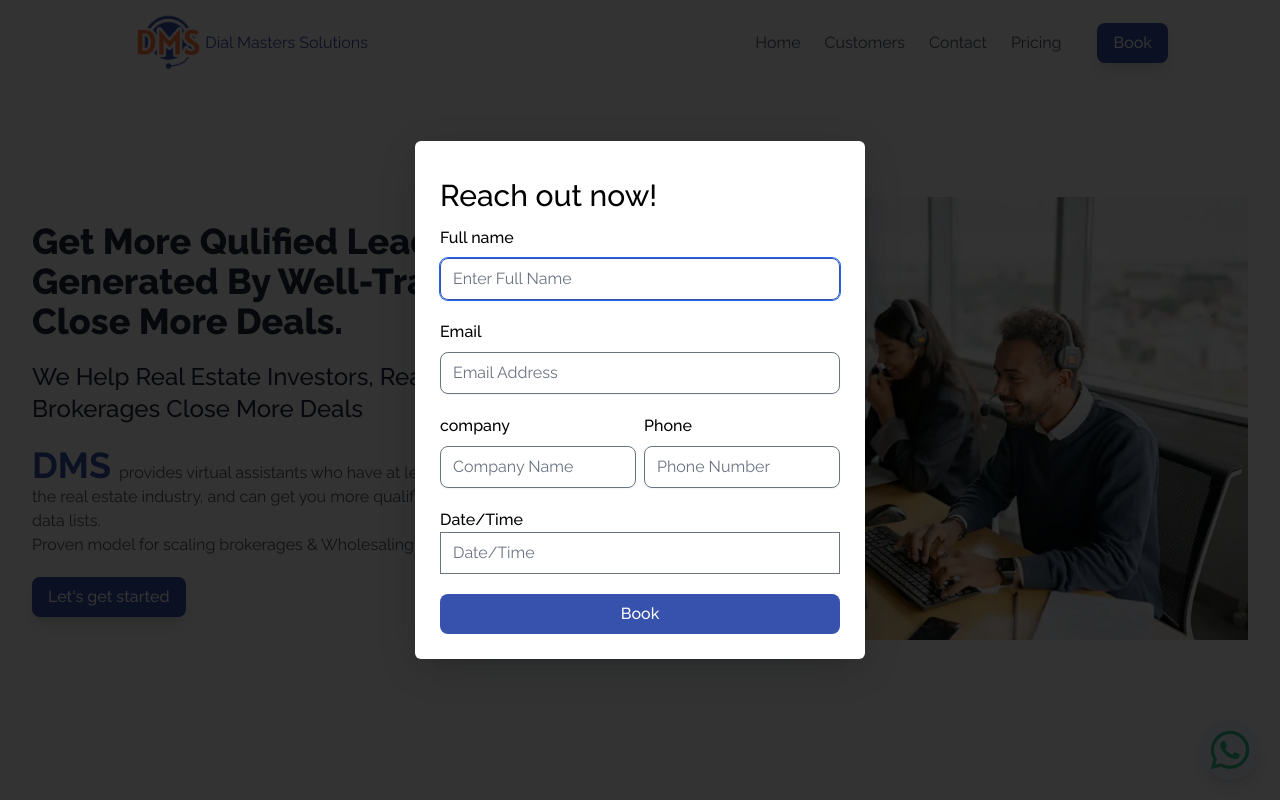
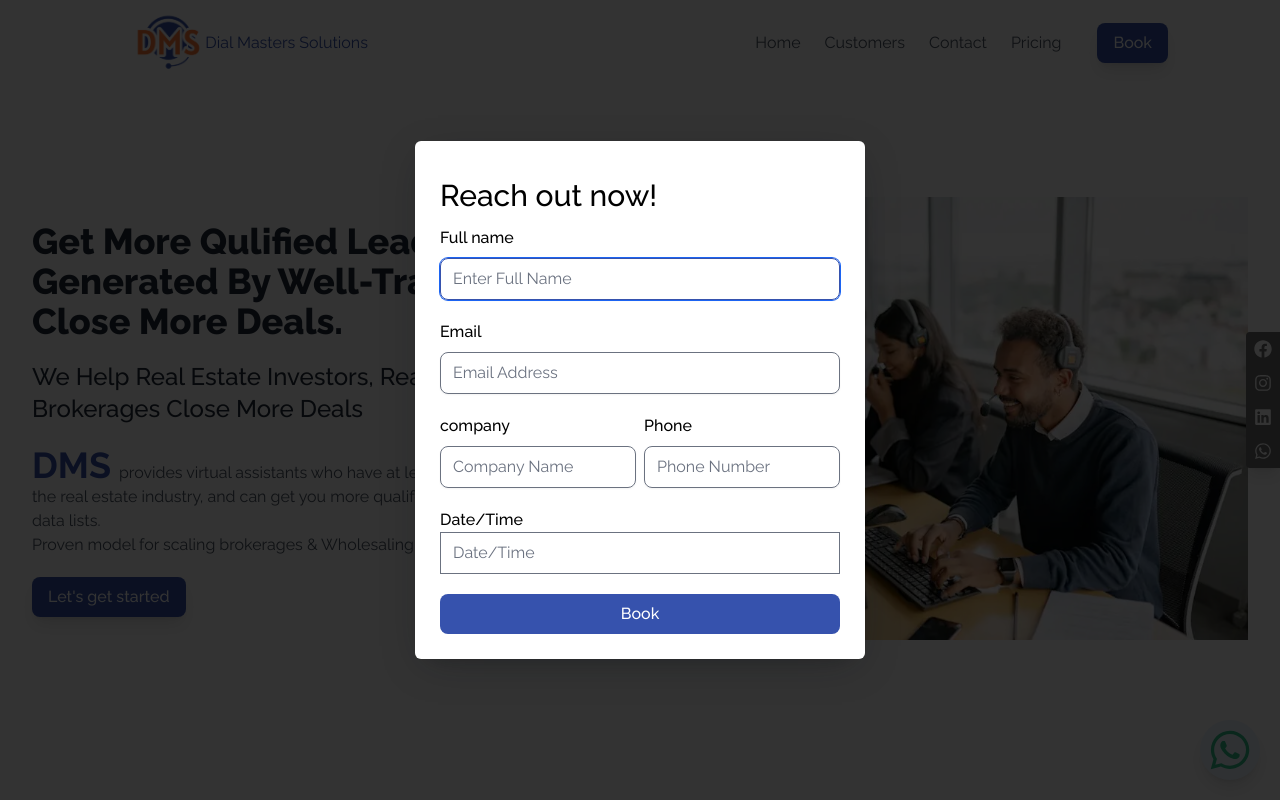
Before and after one commit to Mohamed-maher50/propertyhunters, a React (Create React App) app: page / in a window 1280 px wide. Shown: the top 800 px of the page. Built offline with nearby package versions, Linux system fonts and the light colour scheme.

Commit message:
add social media links

```diff
--- a/src/App.jsx
+++ b/src/App.jsx
@@ -12,6 +12,7 @@ import NotFoundPage from "./pages/NotFoundPage";
 import Whatsapp from "./components/Whatsapp";
 
 import { Root } from "@radix-ui/react-dialog";
+import SocialMediaLinks from "./components/SocialMediaLinks";
 function App() {
   useEffect(() => {
     Aos.init();
@@ -43,6 +44,7 @@ function App() {
       </Routes>
       <Footer />
       <Whatsapp />
+      <SocialMediaLinks />
       <ToastContainer
         autoClose={5000}
         hideProgressBar={false}
@@ -54,6 +56,7 @@ function App() {
         position="bottom-right"
         theme="light"
       />
+      {/* socialMediaLinks */}
     </Root>
   );
 }
--- /dev/null
+++ b/src/components/SocialMediaLinks.jsx
@@ -0,0 +1,49 @@
+import {
+  FaFacebook,
+  FaInstagram,
+  FaLinkedin,
+  FaWhatsapp,
+} from "react-icons/fa";
+import { Link } from "react-router-dom";
+const links = [
+  {
+    Icon: FaFacebook,
+    link: "https://www.facebook.com/DialMasters?notif_id=1715006729757758&notif_t=follow_profile&ref=notif",
+    title: "Facebook",
+  },
+  {
+    Icon: FaInstagram,
+    link: "https://www.instagram.com/dialmasterssolutions/",
+    title: "Facebook",
+  },
+  {
+    Icon: FaLinkedin,
+    link: "https://www.linkedin.com/company/dial-masters-solutions/",
+    title: "Facebook",
+  },
+  {
+    Icon: FaWhatsapp,
+    link: "https://wa.me/+14099168655",
+    title: "Facebook",
+  },
+];
+const SocialMediaLinks = () => {
+  return (
+    <div className="fixed right-0 gap-4 py-2 text-lg text-white -translate-y-1/2 top-1/2 bg-[#6C6C6C] flex rounded-l px-2 shadow-lg flex-col">
+      {links.map((link, index) => {
+        return (
+          <Link
+            to={link.link}
+            key={index}
+            target="_blank"
+            className="hover:scale-110 duration-500"
+          >
+            {<link.Icon />}
+          </Link>
+        );
+      })}
+    </div>
+  );
+};
+
+export default SocialMediaLinks;
```
